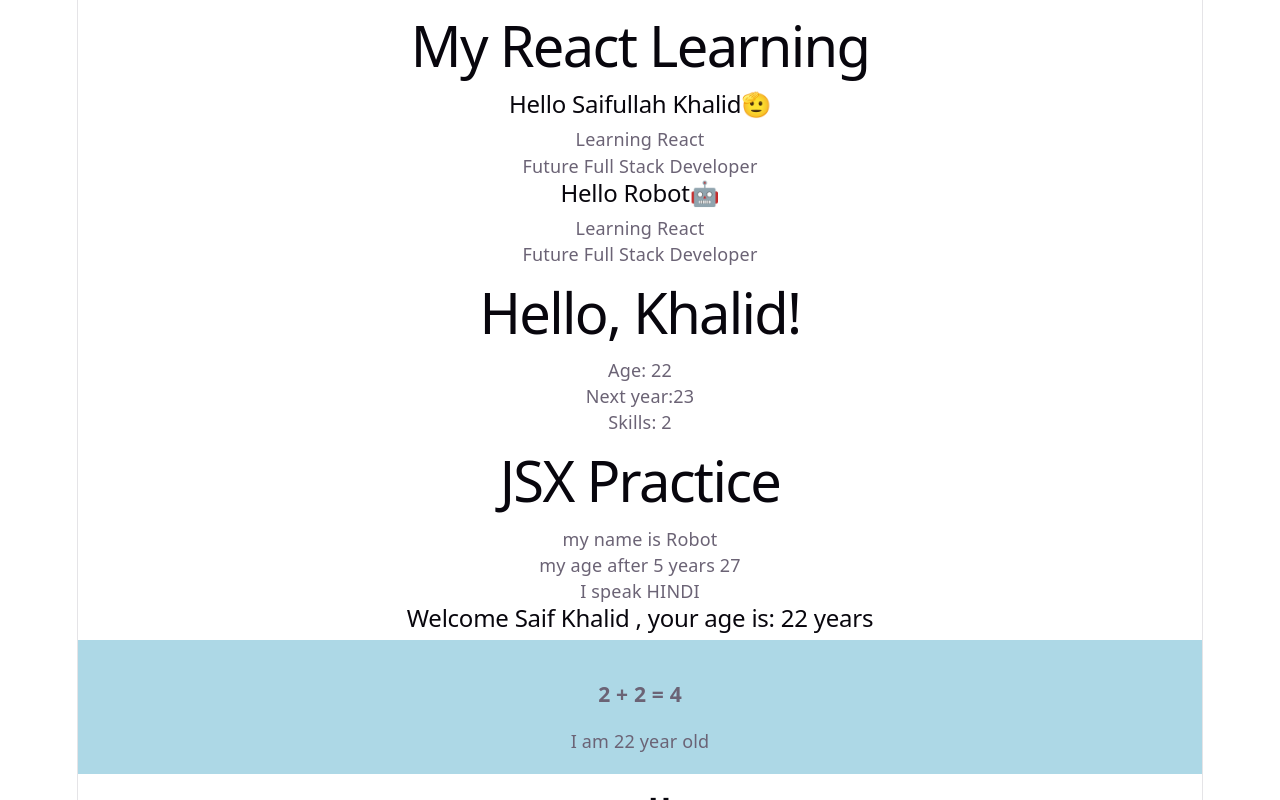
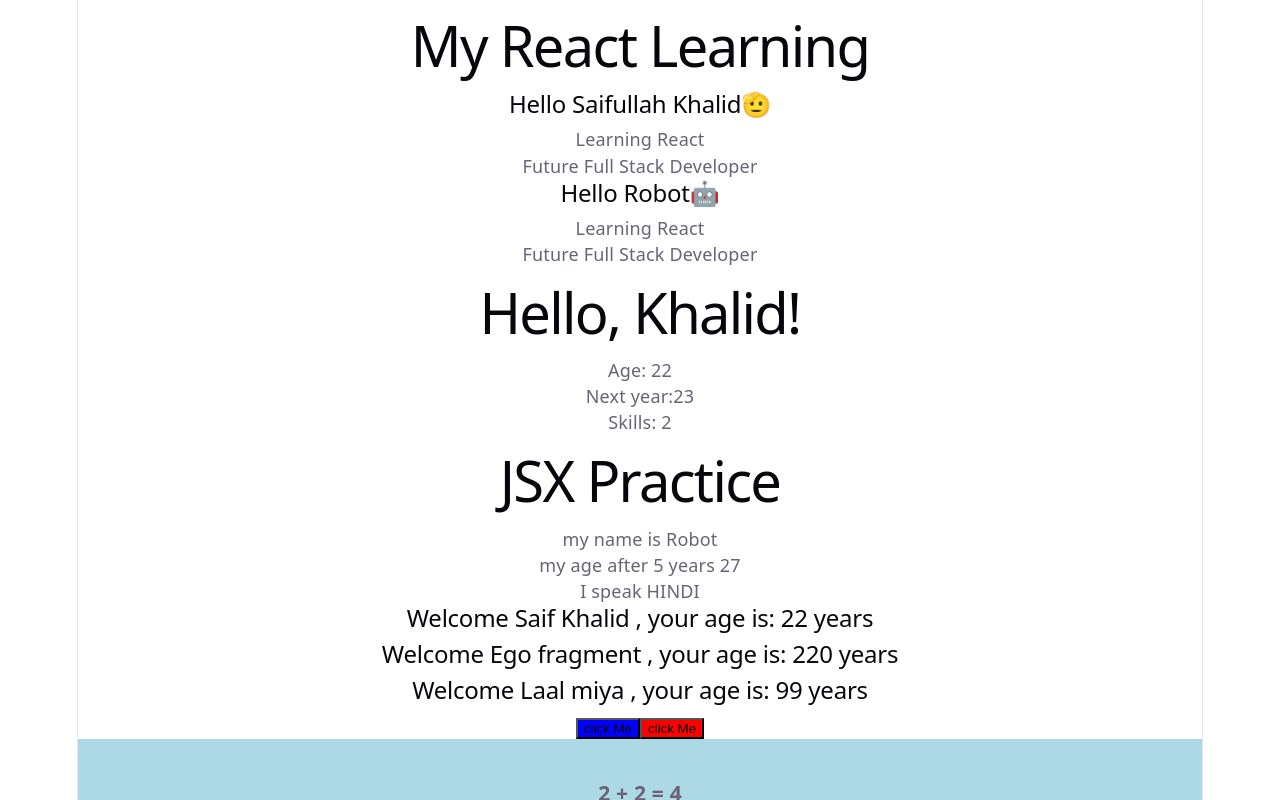
Before and after one commit to saifullahkhalid521-bit/PERN-AI-Lab, a React (Vite) app in the folder Phase_2_React/react-learning-app/: page / in a window 1280 px wide. Shown: the top 800 px of the page. Built offline with nearby package versions, Linux system fonts and the light colour scheme.

Commit message:
default props value

```diff
--- a/Phase_2_React/react-learning-app/src/practice/week-09-jsx-components/03-props.jsx
+++ b/Phase_2_React/react-learning-app/src/practice/week-09-jsx-components/03-props.jsx
@@ -1,7 +1,13 @@
-export function Greeting ({name , age}) {
+export function Greeting ({name = "Laal miya" , age = "99"}) {
   return (
     <>
     <h2>Welcome {name} , your age is: {age} years</h2>
     </>
   );
 }
+
+export function Button ({text , color = "blue"}){
+  return (
+    <button style = {{backgroundColor: color}}> {text} </button>
+  );
+}
--- a/Phase_2_React/react-learning-app/src/practice/week-09-jsx-components/PracticeApp.jsx
+++ b/Phase_2_React/react-learning-app/src/practice/week-09-jsx-components/PracticeApp.jsx
@@ -1,7 +1,7 @@
 // import UserCard from "./01-user-card";
 // import UserProfile from "./01-user-card";
 import { UserCard, UserProfile , JsxBasics , MyInfo  } from "./01-user-card";
-import {Greeting} from "./03-props"
+import {Button, Greeting} from "./03-props"
 
 export function PracticeApp() {
   return (
@@ -14,6 +14,11 @@ export function PracticeApp() {
       <UserProfile/>
       <JsxBasics/>
       <Greeting name ="Saif Khalid" age ="22" />
+      <Greeting name ="Ego fragment" age ="220" />
+      <Greeting  />
+      <Button text = "click Me"/>
+      <Button text = "click Me" color = "red"/>
+
     </div>
   );
 }
```
